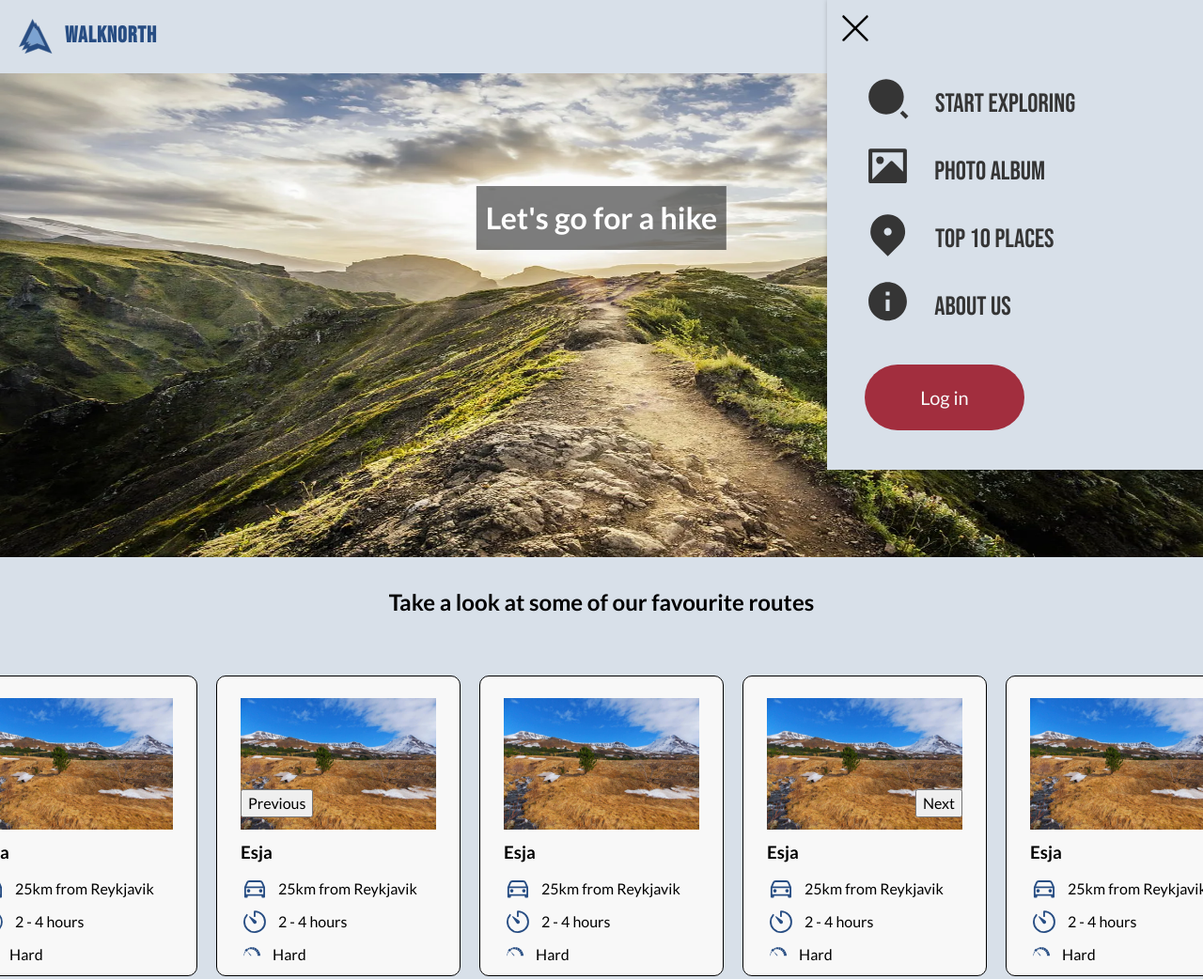
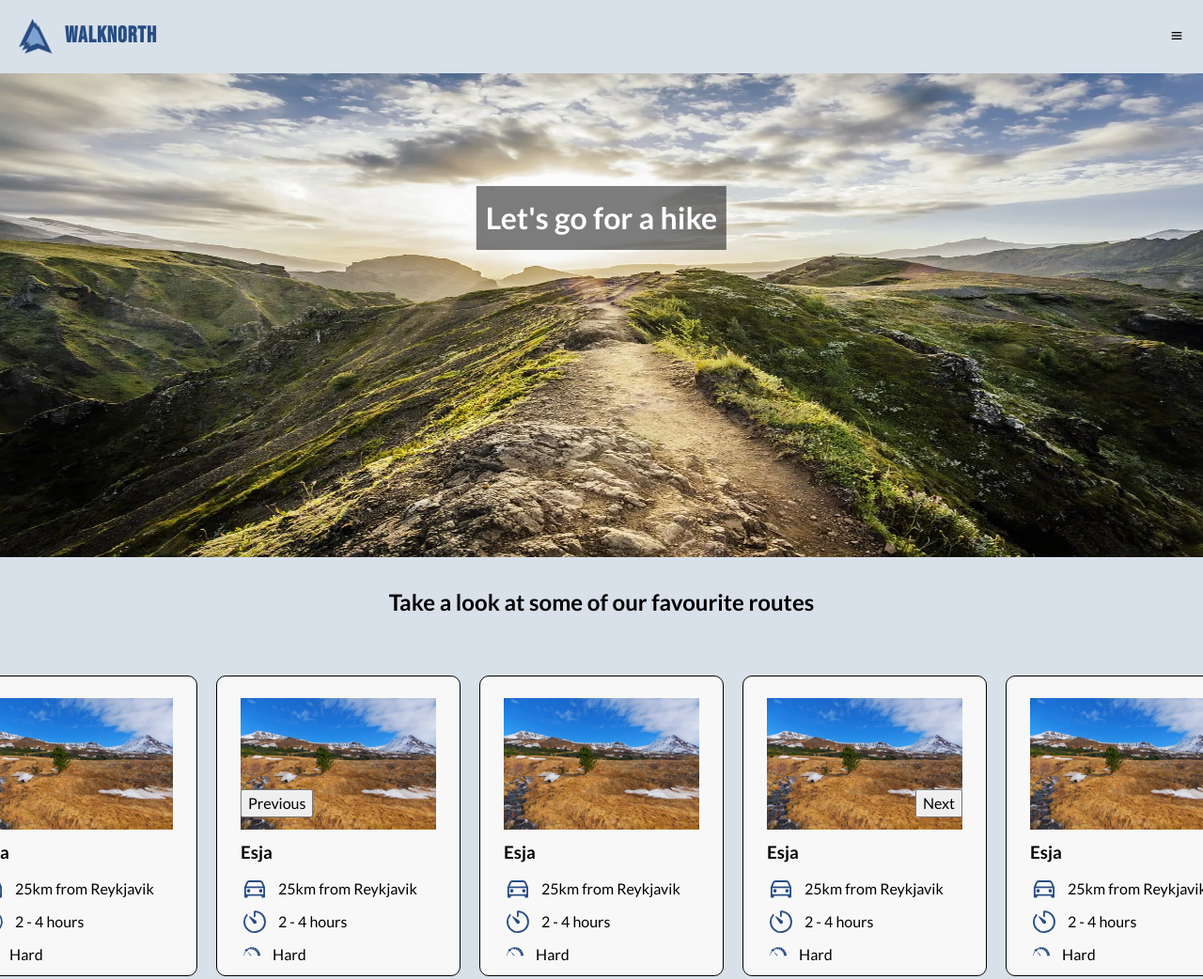
Before and after one commit to vikkiklikk/walknorth-vanilla, a website: page src/index.html in a window 1280 px wide. Shown: the top 1042 px of the page at 94% size. Drawn offline with nearby package versions, Linux system fonts and the light colour scheme.

Commit message:
figuring out javascr for hamb menu

```diff
--- a/src/index.html
+++ b/src/index.html
@@ -21,11 +21,14 @@
         <!--Links-->
 
          <!--Hamburger menu-->
-        <div class="hamburger-icon">
-        <a href="#" id="menuBtn">
-        <i class='bx bx-menu'></i></a>
+        <div >
+            <div class="hamburger-icon" id="menuBtn">
+                <a href="#"><i class='bx bx-menu'></i></a>
+
+            </div>
+
             <div id="dropdown-menu" class="dropdown-menu">
-                <a href="#"><img class="close" src="/src/images/icon-x.svg" alt="close"></a>
+                <a href="#"><img class="close" id="closeBtn" src="/src/images/icon-x.svg" alt="close"></a>
                 <ul>
                     <li><img src="/src/images/icon-search.svg" alt="search">
                         <a href="#">START EXPLORING</a></li>
@@ -147,8 +150,6 @@
         <button id="prev-button">Previous</button>
         <button id="next-button">Next</button>
     </div>
-    <script src="/dist/index.js"></script>
-</body>
     <footer>
         <div class="footer-div">
             <div class="footer-icon-div">
@@ -176,4 +177,6 @@
             </div>
         </div>
     </footer>
+    <script src="/dist/index.js"></script>
+</body>
 </html>
--- a/src/styles.css
+++ b/src/styles.css
@@ -106,7 +106,7 @@ nav a:hover {
 }
 
 .dropdown-menu {
-    /*display: none;*/
+    display: none;
     width: 400px;
     height: 500px;
 
```
Also changed, not shown: dist/index.js. Lines whose indentation alone changed are shown as unchanged.
